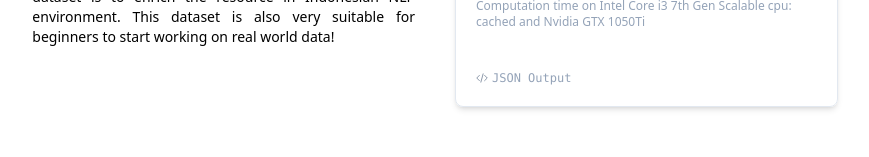
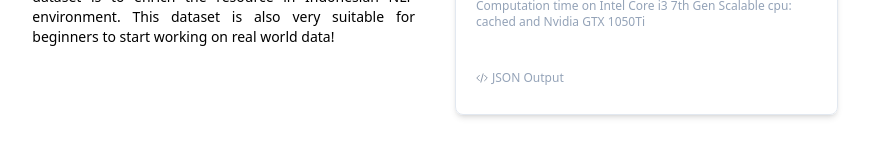
Before and after one commit to dzzlr/nextjs-inference-api, a Next.js app: page /predict-news-title in a window 1280 px wide. Shown: the part 337-494 px from the top of the page, without its empty margins (205-1074 px from the left). Built offline with nearby package versions, Linux system fonts and the light colour scheme.

Commit message:
fixing collapse animation of JSON output

```diff
--- a/src/pages/predict-news-title.js
+++ b/src/pages/predict-news-title.js
@@ -84,15 +84,9 @@ export default function PredictNewsTitle() {
                     onChange={(e) => setText(e.target.value)}
                   />
 
-                  { textError == '' ? '' : (
-                    <p className="mt-1 text-red-600 text-xs">{textError}</p>
-                  )
-                  }
+                  { textError == '' ? '' : <p className="mt-1 text-red-600 text-xs">{textError}</p> }
+                  { message == '' ? '' : <p className="mt-1 text-red-600 text-xs">{message}</p>}
 
-                  { message == '' ? '' : (
-                    <p className="mt-1 text-red-600 text-xs">{message}</p>
-                  )
-                  }
                 </div>
 
                 <Button type="submit" onClick={submitTextTitle}>Compute</Button>
@@ -102,32 +96,27 @@ export default function PredictNewsTitle() {
 
               { results.length > 0 ? results.map((result, i) => {
                 return (
-                  <div key={i}>
-                    <AccuracyBar label={result.label} value={(result.score * 100).toFixed(2)}/>
-                  </div>
+                  <AccuracyBar key={i} label={result.label} value={(result.score * 100).toFixed(2)}/>
                 )
               }) : null }
 
-              <div className="mt-10 flex flex-row gap-1 text-slate-400">
-                <svg xmlns="http://www.w3.org/2000/svg" fill="none" viewBox="0 0 24 24" strokeWidth={1.5} stroke="currentColor" className="w-3 h-3 self-center text-slate-500">
-                  <path strokeLinecap="round" strokeLinejoin="round" d="M17.25 6.75L22.5 12l-5.25 5.25m-10.5 0L1.5 12l5.25-5.25m7.5-3l-4.5 16.5" />
-                </svg>
-                <button
-                  onClick={() => {
-                    setShowJSON(!showJSON);
-                  }}
-                  className="text-xs font-mono transition duration-150 ease-out"
-                  >
-                  {"JSON Output"}
-                </button>
+              <div className="mt-10 relative overflow-hidden">
+                <input type={"checkbox"} className="peer w-24 absolute top-0 inset-x-0 opacity-0 z-10 cursor-pointer"/>
+                <div className="mb-2 w-24 flex flex-row items-center gap-1 text-slate-400">
+                  <svg xmlns="http://www.w3.org/2000/svg" fill="none" viewBox="0 0 24 24" strokeWidth={1.5} stroke="currentColor" className="w-3 h-3 self-center text-slate-500">
+                    <path strokeLinecap="round" strokeLinejoin="round" d="M17.25 6.75L22.5 12l-5.25 5.25m-10.5 0L1.5 12l5.25-5.25m7.5-3l-4.5 16.5" />
+                  </svg>
+                  <h1 className="text-xs">JSON Output</h1>
+                </div>
+
+                <div className="absolute top-3 right-3 text-white transition-transform duration-500 ease-in-out rotate-0 peer-checked:rotate-180"></div>
+                <div className="w-full bg-slate-100 text-slate-500 text-xs rounded-lg overflow-hidden transition-all duration-500 ease-in-out max-h-0 peer-checked:max-h-[50rem]">
+                  <div className="p-3">
+                    <pre>{JSON.stringify(results, null, 2)}</pre>
+                  </div>
+                </div>
               </div>
 
-              {
-                showJSON ?
-                <div className="mt-2 w-full p-3 bg-slate-100 text-slate-500 text-xs font-mono rounded-lg transition duration-150 ease-out">
-                  <pre>{JSON.stringify(results, null, 2)}</pre>
-                </div>
-                : null }
             </div>
           </div>
         </div>
```
